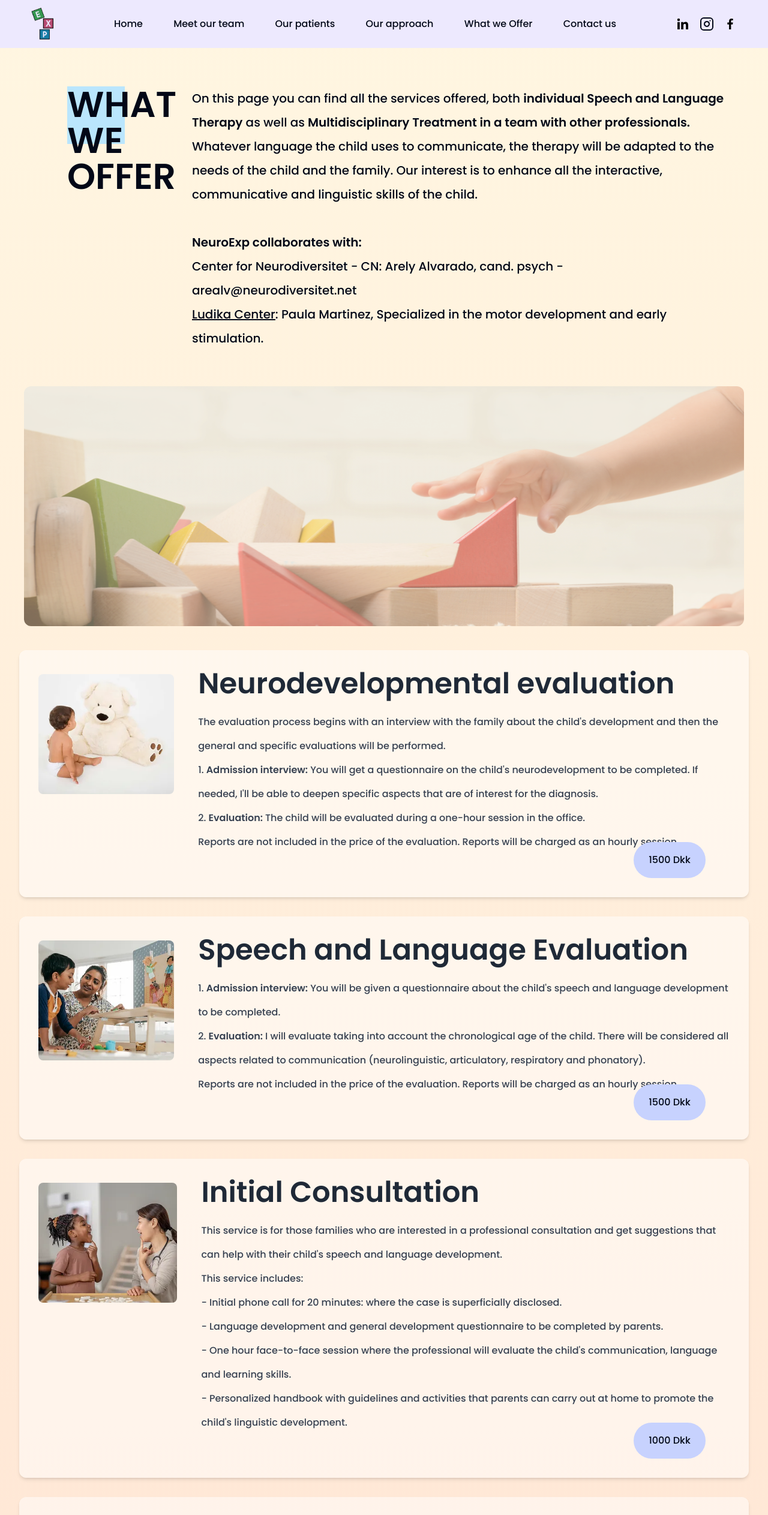
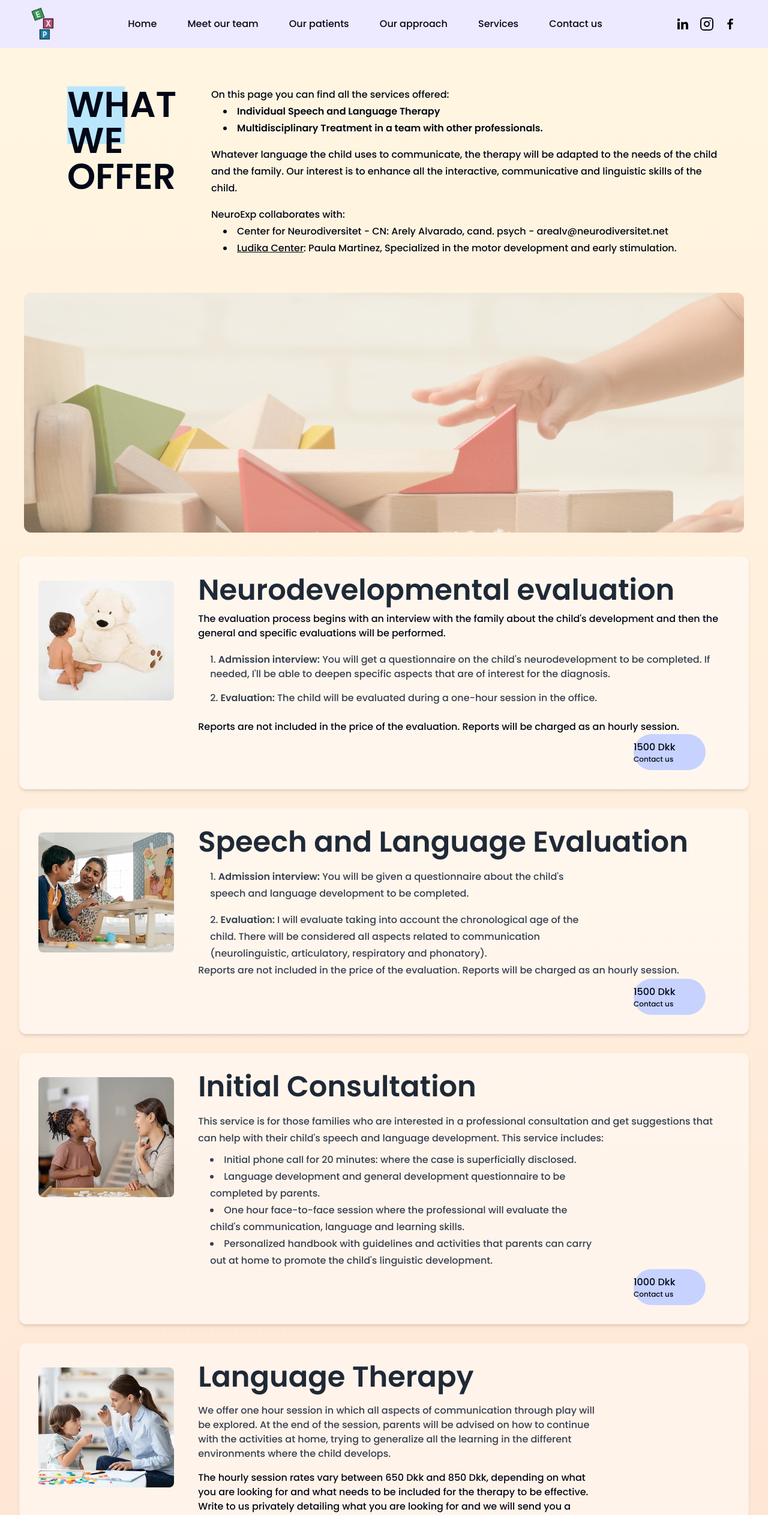
Before and after one commit to macupon/neuroExp, a React (Vite) app: page /speechandlanguage in a window 1280 px wide. Shown: the top 2526 px of the page at 60% size. Built offline with nearby package versions, Linux system fonts and the light colour scheme.

Commit message:
burger menu and polishing services cards

```diff
--- a/src/App.jsx
+++ b/src/App.jsx
@@ -21,7 +21,7 @@ function App() {
           <Route path="/ourapproach" element={<OurApproach />} />
           <Route path="/speechandlanguage" element={<WhatWeOffer />} />
           <Route path="/hometraining" element={<HomeTraining />} />
-          <Route path="/ContactUs" element={<ContactUs />} />
+          <Route path="/contactus" element={<ContactUs />} />
         </Routes>
         <Footer />
       </Router>
--- a/src/components/ui/Navbar.jsx
+++ b/src/components/ui/Navbar.jsx
@@ -9,12 +9,15 @@ import { useState, useEffect, useRef } from "react";
 export const Navbar = () => {
   const [menuOn, setMenuOn] = useState(false);
   let menuRef = useRef();
+  let refBurguer = useRef();
 
   const openMenu = () => {
     // toggle boolean
-    setMenuOn(!menuOn);
+    setMenuOn((prevState) => !prevState);
   };
-
+  useEffect(() => {
+    console.log("MenuOn state changed:", menuOn);
+  }, [menuOn]);
   // useEffect(()=>{
   //     const handler = (e) => {
   //         // Si el clic es dentro del menú, no hacemos nada
@@ -36,7 +39,10 @@ export const Navbar = () => {
   // },[]);
   useEffect(() => {
     const handleOutsideClick = (e) => {
-      if (menuRef.current && !menuRef.current.contains(e.target)) {
+      console.log(menuRef.current);
+      const clickMenu = menuRef.current.contains(e.target);
+      const clickBMenu = refBurguer.current.contains(e.target);
+      if (menuRef.current && !clickMenu && !clickBMenu) {
         setMenuOn(false);
       }
     };
@@ -58,8 +64,8 @@ export const Navbar = () => {
           <div
             className={
               menuOn
-                ? " flex absolute bg-orange-100 min-h-[35vh] items-center px-6 left-0  top-[12%] w-full md:bg-violet-100 md:static md:min-h-fit md:w-auto duration-500"
-                : "absolute  min-h-[60vh] left-0 top-[-100%] w-full flex md:static md:min-h-fit md:w-auto"
+                ? "flex absolute bg-orange-100 min-h-[35vh] items-center px-6 left-0  top-[10%] w-full md:bg-violet-100 md:static md:min-h-fit md:w-auto duration-500"
+                : "absolute min-h-[60vh] left-0 top-[-100%] w-full flex md:static md:min-h-fit md:w-auto"
             }
             ref={menuRef}
           >
@@ -85,7 +91,7 @@ export const Navbar = () => {
                 </Link>
               </li>
               <li className=" hover:text-gray-500 group ">
-                What we Offer
+                Services
                 <ul
                   className="absolute whitespace-nowrap top-[55px] p-5 opacity-0 invisible group-hover:opacity-100
                                         group-hover:visible  group-hover:top-[220px] md:group-hover:top-[80px] transition-all duration-300 bg-orange-100
@@ -93,11 +99,11 @@ export const Navbar = () => {
                 >
                   <li className="md:w-26 lg:w-auto p-2 bg-orange-100 md:bg-violet-100 text-wrap">
                     <Link to="/speechandlanguage">
-                      - Speech and Language Therapy
+                      Speech and Language Therapy
                     </Link>
                   </li>
                   <li className="md:w-26 lg:w-auto p-2 bg-orange-100 md:bg-violet-100">
-                    <Link to="/hometraining">- Home Training</Link>
+                    <Link to="/hometraining">Home Training</Link>
                   </li>
                 </ul>
               </li>
@@ -114,7 +120,7 @@ export const Navbar = () => {
               <IgIcon />
               <FbIcon />
             </div>
-            <div className="md:hidden">
+            <div ref={refBurguer} className="md:hidden">
               {/* paso al componente hijo la funcion que quiero que se ejecute*/}
               <MenuIcon handleClick={openMenu} />
             </div>
--- a/src/pages/IndexExp.jsx
+++ b/src/pages/IndexExp.jsx
@@ -19,7 +19,7 @@ export const IndexExp =()=> {
             </div>
 
             <div className='flex flex-row justify-center text-center pt-16 mb-4'>
-                <h2 className='text-nowrap text-purple font-bold  mb-6 md:mb-5 md:mt-0  text-3xl md:text-4xl lg:text-5xl'>Child-led Play Therapy</h2>
+                <h2 className='text-nowrap text-purple font-bold  mb-6 md:mb-5 md:mt-0  text-2xl md:text-5xl'>Child-led Play Therapy</h2>
             </div>
 
             <div className='flex flex-col lg:flex-row  lg:max-w-8xl mx-5 gap-8  group'>
--- a/src/pages/WhatWeOffer.jsx
+++ b/src/pages/WhatWeOffer.jsx
@@ -1,128 +1,242 @@
 /* eslint-disable react/no-unescaped-entities */
-import babyblocks from '../../public/cover2_files/babyblocks.webp'
-import babybear from '../../public/cover2_files/babybear.webp'
-import speechtep from '../../public/cover2_files/speechtep.webp'
-import babydough from '../../public/cover2_files/babydough.webp'
-import speechterap from '../../public/cover2_files/speechterap.webp'
-
-
-
+import babyblocks from "../../public/cover2_files/babyblocks.webp";
+import babybear from "../../public/cover2_files/babybear.webp";
+import speechtep from "../../public/cover2_files/speechtep.webp";
+import babydough from "../../public/cover2_files/babydough.webp";
+import speechterap from "../../public/cover2_files/speechterap.webp";
+import { useNavigate } from "react-router-dom";
 
 export default function WhatWeOffer() {
+  const navigate = useNavigate();
+
+  const navigateToContactUs = () => {
+    navigate("/contactus"); // Replace '/about' with the route you want to navigate to
+  };
+
   return (
     <>
-    <div className="flex flex-wrap p-6 md:p-8  md:items-center lg:items-center">
+      <div className="flex flex-wrap p-6 md:p-8  md:items-center">
+        <div className="flex flex-col md:flex-row p-4 md:p-8 rounded-xl justify-center  md:leading-10">
+          <h1
+            className="bg-sky-200 text-left font-bold w-10  md:h-24 md:mr-16  mb-6 md:mb-5 md:mt-0 md:w-24 md:ml-12 text-4xl md:text-6xl"
+          >
+            WHAT WE OFFER
+          </h1>
+          <div className="mb-5 leading-7 md:leading-2 md:ml-20">
+            <p>
+              On this page you can find all the services offered:
+              <ul className="list-disc list-inside pl-5">
+                <li>
+                  <b>Individual Speech and Language Therapy</b>
+                </li>
+                <li>
+                  <b>
+                    Multidisciplinary Treatment in a team with other
+                    professionals.
+                  </b>
+                </li>
+              </ul>
+            </p>
 
-      <div className='flex flex-col md:flex-row p-4 md:p-8 rounded-xl justify-center  md:leading-10'>
-          <h1 className='bg-sky-200 text-left font-bold w-10  md:h-24 md:mr-16  mb-6 md:mb-5 md:mt-0 md:w-24 lg:ml-12 text-4xl md:text-5xl
-          lg:text-6xl'>WHAT WE OFFER</h1>
-          <p className='mb-5 leading-7 md:leading-8 lg:leading-10 md:ml-10 lg:ml-12 md:text-base lg:text-xl'>
-            On this page you can find all the services offered, both <b>individual Speech and Language Therapy</b> as
-            well as <b>Multidisciplinary Treatment in a team with other professionals.</b> <br/>
-            Whatever language the child uses to communicate, the therapy will be adapted to the needs of the
-            child and the family. Our interest is to enhance all the interactive, communicative and linguistic
-            skills of the child. <br/>
-            <br/>
-            <b>NeuroExp collaborates with:</b>
-              <br/>
-              Center for Neurodiversitet - CN: Arely Alvarado, cand. psych - arealv@neurodiversitet.net
-              <br/>
-              <u><a href="http://www.ludika.dk/en/about-ludika/behind-ludika/">Ludika Center</a></u>: Paula Martinez,
-              Specialized in the motor development and early stimulation.
+            <p className="mt-4 mb-4">
+              Whatever language the child uses to communicate, the therapy will
+              be adapted to the needs of the child and the family. Our interest
+              is to enhance all the interactive, communicative and linguistic
+              skills of the child.
             </p>
+
+            <h4 className="mb-0 ">NeuroExp collaborates with:</h4>
+            <ul className="list-disc list-inside pl-5 mt-0">
+              <li>
+                Center for Neurodiversitet - CN: Arely Alvarado, cand. psych -
+                arealv@neurodiversitet.net
+              </li>
+              <li>
+                <u>
+                  <a href="http://www.ludika.dk/en/about-ludika/behind-ludika/">
+                    Ludika Center
+                  </a>
+                </u>
+                : Paula Martinez, Specialized in the motor development and early
+                stimulation.
+              </li>
+            </ul>
+          </div>
         </div>
 
-      <img src={babyblocks} alt="" className='m-2 rounded-xl lg:w-[100%] lg:h-[400px]'/>
+        <img
+          src={babyblocks}
+          alt=""
+          className="m-2 rounded-xl md:w-[100%] md:h-[400px]"
+        />
 
-      <div className='flex flex-col lg:flex-col bg-white/50 p-8 rounded-xl mt-8 shadow-md'>
-        <div className='flex flex-col md:flex-row items-top'>
-          <img src={babybear} alt="" className='md:w-[20vw] md:h-[150px] lg:w-[28vw] lg:h-[200px] md:mt-2 rounded-lg'/>
+        <div className="flex flex-col md:flex-col bg-white/50 p-8 rounded-xl mt-8 shadow-md">
+          <div className="mt-4 md:mt-0 flex flex-col md:flex-row items-top">
+            <img
+              src={babybear}
+              alt=""
+              className="md:w-[28vw] lg:h-[200px] md:mt-2 rounded-lg"
+            />
             <div className="md:ml-10">
               <h2 className="font-bold md:ml-0 text-xl lg:text-5xl text-gray-800">
                 Neurodevelopmental evaluation
               </h2>
-            <p className='md:mt-5 leading-7 md:leading-6 lg:leading-10 md:text-md text-gray-700'>
-            The evaluation process begins with an interview with the family about the child's development and
-              then the general and specific evaluations will be performed. <br/>
-              1. <b>Admission interview:</b> You will get a questionnaire on the child's neurodevelopment to be completed.
-              If needed, I'll be able to deepen specific aspects that are of interest for the diagnosis. <br/>
-              2. <b>Evaluation:</b> The child will be evaluated during a one-hour session in the office. <br/>
-              Reports are not included in the price of the evaluation. Reports will be charged as an hourly session.
+              <p className="mt-3 mb-4">
+                The evaluation process begins with an interview with the family
+                about the child's development and then the general and specific
+                evaluations will be performed.
+              </p>
+              <ol className="list-decimal list-inside md:mt-5 space-y-4 leading-2 md:text-md text-gray-700 pl-5">
+                <li>
+                  <b>Admission interview:</b> You will get a questionnaire on
+                  the child's neurodevelopment to be completed. If needed, I'll
+                  be able to deepen specific aspects that are of interest for
+                  the diagnosis.
+                </li>
+                <li>
+                  <b>Evaluation:</b> The child will be evaluated during a
+                  one-hour session in the office.
+                </li>
+              </ol>
+              <p className="mt-6">
+                Reports are not included in the price of the evaluation. Reports
+                will be charged as an hourly session.
               </p>
             </div>
           </div>
-        <div className='flex justify-end mr-10'>
-          <button className='mt-[-20px] rounded-full bg-indigo-200 w-[120px] h-[60px]'>1500 Dkk</button>
+          <div className="mt-10 md:mt-5 md:flex md:justify-end mr-10">
+            <button className="flex flex-col mt-[-20px] rounded-full bg-indigo-200 w-[120px] h-[60px] justify-center">
+              1500 Dkk
+              <span className="text-xs">Contact us</span>
+            </button>
           </div>
         </div>
 
-      <div className='flex flex-col lg:flex-col bg-white/50 p-8 rounded-xl mt-8 shadow-md'>
-        <div className='flex flex-col md:flex-row items-top'>
-          <img src={babydough} alt="" className='md:w-[20vw] md:h-[150px] lg:w-[28vw] lg:h-[200px] md:mt-2 rounded-lg'/>
+        <div className="flex flex-col lg:flex-col bg-white/50 p-8 rounded-xl mt-8 shadow-md">
+          <div className="mt-4 md:mt-0 flex flex-col md:flex-row items-top">
+            <img
+              src={babydough}
+              alt=""
+              className="md:w-[20vw] md:h-[150px] lg:w-[28vw] lg:h-[200px] md:mt-2 rounded-lg"
+            />
             <div className="md:ml-10">
               <h2 className="font-bold md:ml-0 text-xl lg:text-5xl text-gray-800">
                 Speech and Language Evaluation
               </h2>
-            <p className='md:mt-5 leading-7 md:leading-6 lg:leading-10 md:text-md text-gray-700'>
-            1. <b>Admission interview:</b> You will be given a questionnaire about the child's speech and language
-            development to be completed. <br/>
-            2. <b>Evaluation:</b> I will evaluate taking into account the chronological age of the child. There will be
-            considered all aspects related to communication (neurolinguistic, articulatory, respiratory and phonatory). <br/>
-            Reports are not included in the price of the evaluation. Reports will be charged as an hourly session.
+              <p className="md:mt-5 leading-7 md:leading-7 md:text-md text-gray-700">
+                <ol className="list-decimal list-inside md:mt-5 space-y-4 leading-2 md:text-md text-gray-700 pl-5 md:w-3/4">
+                  <li>
+                    <b>Admission interview:</b> You will be given a
+                    questionnaire about the child's speech and language
+                    development to be completed.
+                  </li>
+                  <li>
+                    <b>Evaluation:</b> I will evaluate taking into account the
+                    chronological age of the child. There will be considered all
+                    aspects related to communication (neurolinguistic,
+                    articulatory, respiratory and phonatory).
+                  </li>
+                </ol>
+                Reports are not included in the price of the evaluation. Reports
+                will be charged as an hourly session.
               </p>
             </div>
           </div>
-        <div className='flex justify-end mr-10'>
-          <button className='mt-[-20px] rounded-full bg-indigo-200 w-[120px] h-[60px]'>1500 Dkk</button>
+          <div className="mt-10 md:mt-5 md:flex md:justify-end mr-10">
+            <button className="flex flex-col mt-[-20px] rounded-full bg-indigo-200 w-[120px] h-[60px] justify-center">
+              1500 Dkk
+              <span className="text-xs">Contact us</span>
+            </button>
           </div>
         </div>
 
-      <div className='flex flex-col lg:flex-col bg-white/50 p-8 rounded-xl mt-8 shadow-md'>
-        <div className='flex flex-col md:flex-row items-top'>
-          <img src={speechtep} alt="" className='md:w-[20vw] md:h-[150px] lg:w-[28vw] lg:h-[200px] md:mt-2 rounded-lg'/>
+        <div className="flex flex-col lg:flex-col bg-white/50 p-8 rounded-xl mt-8 shadow-md">
+          <div className="mt-4 md:mt-0  flex flex-col md:flex-row items-top">
+            <img
+              src={speechtep}
+              alt=""
+              className="md:w-[20vw] md:h-[150px] lg:w-[28vw] lg:h-[200px] md:mt-2 rounded-lg"
+            />
             <div className="md:ml-10">
               <h2 className="font-bold md:ml-0 text-xl lg:text-5xl text-gray-800">
                 Initial Consultation
               </h2>
-            <p className='md:mt-5 leading-7 md:leading-6 lg:leading-10 md:text-md text-gray-700'>
-            This service is for those families who are interested in a professional consultation and get suggestions
-              that can help with their child's speech and language development. <br/>
-              This service includes: <br/>
-              - Initial phone call for 20 minutes: where the case is superficially disclosed. <br/>
-              - Language development and general development questionnaire to be completed by parents. <br/>
-              - One hour face-to-face session where the professional will evaluate the child's communication, language
-              and learning skills. <br/>
-              - Personalized handbook with guidelines and activities that parents can carry out at home to promote
-              the child's linguistic development.
+              <p className="md:mt-5 leading-7 md:leading-7 md:text-md text-gray-700">
+                This service is for those families who are interested in a
+                professional consultation and get suggestions that can help with
+                their child's speech and language development. This service
+                includes:
+                <ul className="list-disc list-inside pl-5 mt-2 md:w-3/4">
+                  <li>
+                    Initial phone call for 20 minutes: where the case is
+                    superficially disclosed.
+                  </li>
+                  <li>
+                    Language development and general development questionnaire
+                    to be completed by parents.
+                  </li>
+                  <li>
+                    One hour face-to-face session where the professional will
+                    evaluate the child's communication, language and learning
+                    skills.
+                  </li>
+                  <li>
+                    Personalized handbook with guidelines and activities that
+                    parents can carry out at home to promote the child's
+                    linguistic development.
+                  </li>
+                </ul>
               </p>
             </div>
           </div>
-        <div className='flex justify-end mr-10'>
-          <button className='mt-[-20px] rounded-full bg-indigo-200 w-[120px] h-[60px]'>1000 Dkk</button>
+          <div className="mt-10 md:mt-5 md:flex md:justify-end mr-10">
+            <button
+              className="flex flex-col mt-[-20px] rounded-full bg-indigo-200 w-[120px] h-[60px] justify-center"
+              onClick={navigateToContactUs}
+            >
+              1000 Dkk
+              <span className="text-xs">Contact us</span>
+            </button>
           </div>
         </div>
 
-      <div className='flex flex-col lg:flex-col bg-white/50 p-8 rounded-xl mt-8 shadow-md'>
-        <div className='flex flex-col md:flex-row items-top'>
-          <img src={speechterap} alt="" className='md:w-[20vw] md:h-[150px] lg:w-[28vw] lg:h-[200px] md:mt-2 rounded-lg'/>
-          <div className="md:ml-10">
+        <div className="flex flex-col lg:flex-col bg-white/50 p-8 rounded-xl mt-8 shadow-md">
+          <div className="flex flex-col md:flex-row items-top">
+            <img
+              src={speechterap}
+              alt=""
+              className="md:w-[20vw] md:h-[150px] lg:w-[28vw] lg:h-[200px] md:mt-2 rounded-lg"
+            />
+            <div className="mt-4 md:mt-0 md:ml-10">
               <h2 className="font-bold md:ml-0 text-xl lg:text-5xl text-gray-800">
                 Language Therapy
               </h2>
-            <p className='md:mt-5 leading-7 md:leading-6 lg:leading-10 md:text-md text-gray-700'>
-            We offer one hour session in which all aspects of communication through play will be explored. At the end of the session,
-            parents will be advised on how to continue with the activities at home, trying to generalize all the learning in the different
-            environments where the child develops. <br/>
-            The hourly session rates vary between 650 Dkk and 850 Dkk, depending on what you are looking for and what needs to be included for
-            the therapy to be effective. Write to us privately detailing what you are looking for and we will send you a tailored budget!
+              <p className="md:mt-5 leading-7 md:leading-6 md:text-md text-gray-700 md:w-3/4">
+                We offer one hour session in which all aspects of communication
+                through play will be explored. At the end of the session,
+                parents will be advised on how to continue with the activities
+                at home, trying to generalize all the learning in the different
+                environments where the child develops.
+              </p>
+              <p className="mt-4 md:w-3/4">
+                The hourly session rates vary between 650 Dkk and 850 Dkk,
+                depending on what you are looking for and what needs to be
+                included for the therapy to be effective. Write to us privately
+                detailing what you are looking for and we will send you a
+                tailored budget!
               </p>
             </div>
           </div>
-        <div className='flex justify-end mr-10'>
-          <button className='mt-[-20px] rounded-full bg-indigo-200 w-[120px] h-[60px]'>Contact Us</button>
+          <div className="mt-10 md:mt-5 md:flex md:justify-end mr-10">
+            <button
+              className="mt-[-20px] rounded-full bg-indigo-200 w-[120px] h-[60px]"
+              onClick={navigateToContactUs}
+            >
+              Contact Us
+            </button>
           </div>
         </div>
       </div>
     </>
-  )
+  );
 }
```
Also changed, not shown: src/components/ui/Map.jsx (+27 -25 lines), src/components/ui/icons/Menuicon.jsx (+14 -7 lines). Lines whose indentation alone changed are shown as unchanged.
